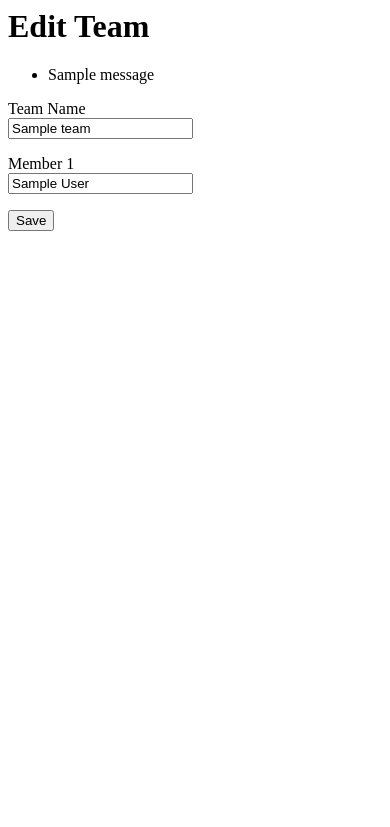
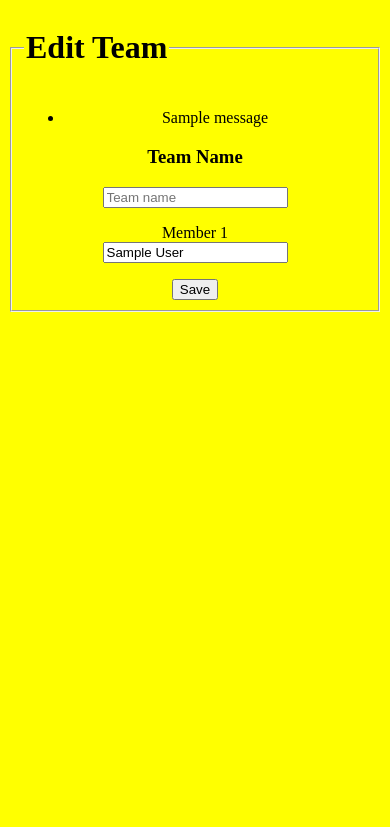
Before and after one commit to fengjiawei2011/hackathonapp, a Flask app: page /team/1 in a window 390 px wide. Shown: the top 827 px of the page. Run offline with Flask 2, Linux system fonts and the light colour scheme; a user stored in the database is signed in; tables that the repository leaves empty hold one stand-in row (values such as "Sample post"); one stand-in notice (Sample message) is shown.

Commit message:
Add/Edit team UI
Its still missing something but I don't know what

```diff
--- a/Hack-a-thon/app/templates/team.html
+++ b/Hack-a-thon/app/templates/team.html
@@ -1,5 +1,7 @@
 <html>
-<body><h1>
+<body style="background-color:yellow;">
+<center>
+<!-- <h1>
 	{% if not team %}
 	Add Team
 	{% else %}
@@ -40,6 +42,70 @@
 		<p>
 			<input type="submit" value="Save">
 		</p>
-	</form>
+	</form> -->
+
+
+	<div class="container">
+	<div class="row">
+      <div class="col-md-6 col-md-offset-3">
+        <div class="well well-sm">
+          <form class="form-horizontal" action="" method="post">
+          <fieldset>
+            <legend class="text-center"><h1>
+	{% if not team %}
+	Add Team
+	{% else %}
+	Edit Team
+	{% endif %}</h1></legend>
+
+
+	{% with messages = get_flashed_messages() %} {% if messages %}
+	<ul>
+		{% for message in messages %}
+		<li>{{ message }}</li> {% endfor %}
+	</ul>
+	{% endif %} {% endwith %}
+
+	<!-- Team Name -->
+	<div class="container">
+	<h3>Team Name</h3>
+    <div class="row">
+        <div class="form-group form-group-options col-xs-11 col-sm-8 col-md-4">
+    		<div class="input-group input-group-option col-xs-12">
+    			<input type="text" name="option[]" class="form-control" placeholder="Team name">
+    			<span class="input-group-addon input-group-addon-remove">
+    				<span class="glyphicon glyphicon-remove"></span>
+    			</span>
+    		</div>
+    	</div>
+    </div>
+</div>
+
+            <!-- group members input-->
+            <p>
+		{% for i in range(n) %}
+			Member {{i+1}} <br>
+			{% if team and i < team.members.count() %}
+			{{form.member(value=team.members[i].member_name)}}
+			{%else %}
+			{{form.member(value="")}}
+			{%endif%}<br>
+		{% endfor %}
+		</p>
+
+
+            <!-- Form actions -->
+            <div class="form-group">
+              <div class="col-md-12 text-right">
+                <button type="submit" class="btn btn-primary btn-lg">Save</button>
+              </div>
+            </div>
+          </fieldset>
+          </form>
+        </div>
+      </div>
+	</div>
+</div>
+</center>
 </body>
 </html>
```
